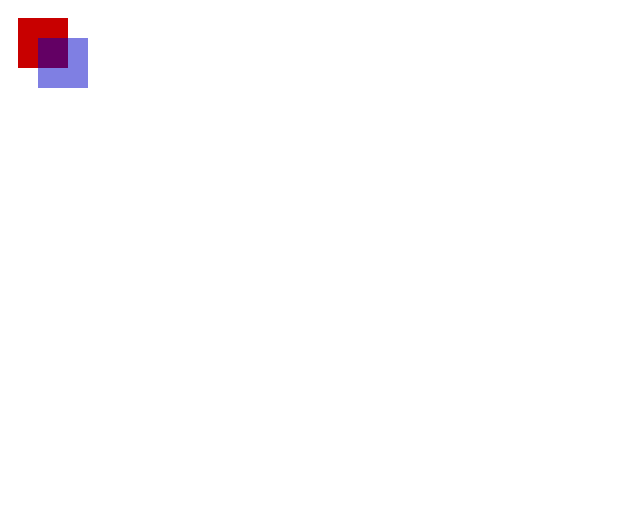
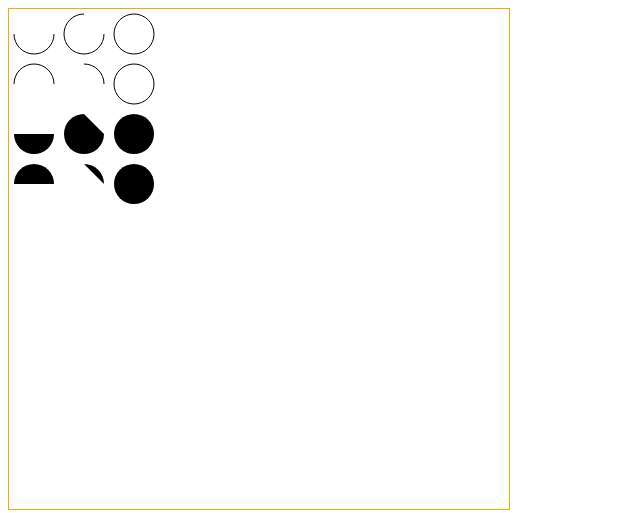
Before and after one commit to pschlafley/pong-game, a website: page public/index.html in a window 1280 px wide. Shown: the whole page, without its empty margins (0-640 px from the left). Drawn offline with Linux system fonts and the light colour scheme.

Commit message:
started learning more about the canvas element and how to draw rectangles and different shapes like triangles and circles. I am going through MDN Web Docs's tutorial on the canvas element

```diff
--- a/public/css/index.css
+++ /dev/null
@@ -1,3 +0,0 @@
-.canvas-wrapper {
-	margin: 0 auto;
-}
--- a/public/index.html
+++ b/public/index.html
@@ -7,7 +7,7 @@
 		<title>Pong</title>
 	</head>
 	<body>
-		<canvas id="screen" width="1000" height="1000"></canvas>
+		<canvas id="screen" width="500" height="500"></canvas>
 
 		<script type="module" src="/js/main.js"></script>
 	</body>
--- a/public/js/main.js
+++ b/public/js/main.js
@@ -1,14 +1,47 @@
 const canvas = document.querySelector('#screen');
 const ctx = canvas.getContext('2d');
 
+
 const draw = () => {
+    canvas.style.border = '1px solid orange';
     if (ctx) {
-        ctx.fillStyle = 'rgb(200, 0, 0)';
-        ctx.fillRect(10, 10, 50, 50);
+        // // "fillStyle" specifies the color, gradient, or pattern to use inside shapes
+        // // The default style is #000 (black)
+        // ctx.fillStyle = 'rgb(200, 0, 0)';
+        // // ".fillRect()" draws a filled rectandgle shape
+        // // .fillRect(x, y, width, height)
+        // ctx.fillRect(10, 10, 50, 50);
 
-        ctx.fillStyle = 'rgb(0, 0, 200, .5)';
-        ctx.fillRect(30, 30, 50, 50);
-    }
+        // // ctx.fillStyle = 'rgb(0, 0, 200, .5)';
+        // // ctx.fillRect(30, 30, 50, 50);
+
+        // // draws a large black square 100 x 100 px on each side
+        // ctx.fillRect(25, 25, 100, 100);
+        // // erases a 60x60 px square from the center
+        // ctx.clearRect(45, 45, 60, 60);
+        // // creates a rectangular outline 50x50 px within the cleared square
+        // ctx.strokeRect(50, 50, 50, 50);
+
+        for (let i = 0; i < 4; i++) {
+            for (let j = 0; j < 3; j++) {
+                ctx.beginPath();
+                let x = 25 + j * 50;
+                let y = 25 + i * 50;
+                let radius = 20;
+                let startAngle = 0;
+                let endAngle = Math.PI + (Math.PI * j) / 2;
+                let counterclockwise = i % 2 !== 0;
+
+                ctx.arc(x, y, radius, startAngle, endAngle, counterclockwise);
+
+                if (i > 1) {
+                    ctx.fill();
+                } else {
+                    ctx.stroke();
+                }
+            }
+        }
+    };
 };
 
 draw();
```
